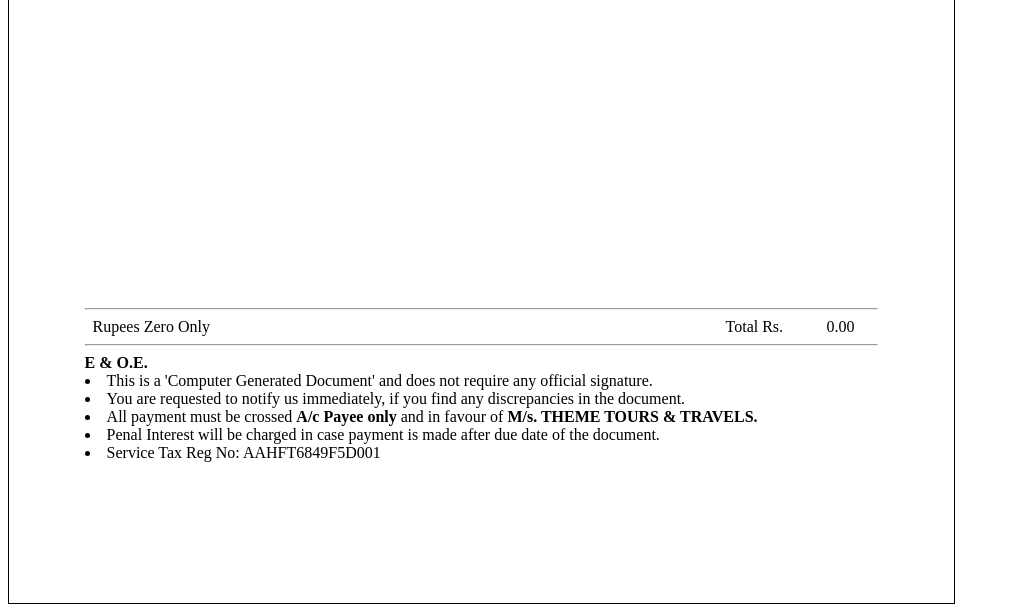
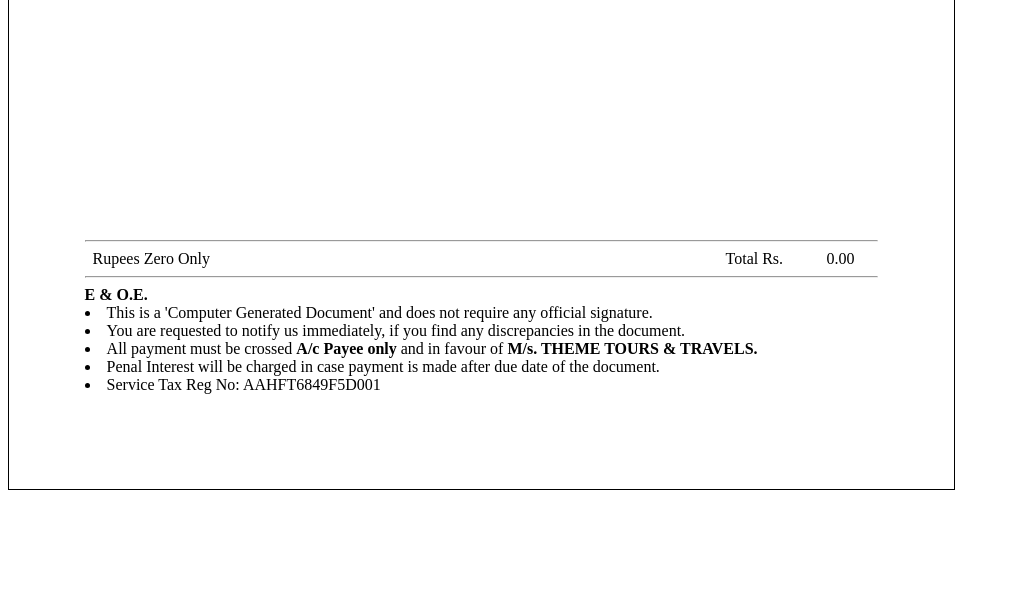
Before and after one commit to jileshl/themetours, a Django app: page /print/airsales/2 in a window 1280 px wide. Shown: the part 729-1339 px from the top of the page, without its empty margins (0-1010 px from the left). After the commit the page ends 1219 px from the top, so only its background shows below. Run offline with Django 3.2, Linux system fonts and the light colour scheme; data comes from the database, SQL or seed files in the repository; parts of the project's set-up code (start-up, migrations or seed data) failed here and were passed over.

Commit message:
Decreasing the height of the page a bit

```diff
--- a/templates/themetours/print_airsales2.html
+++ b/templates/themetours/print_airsales2.html
@@ -3,7 +3,7 @@
     body {
 	display:block;
 	font-size: 12pt;
-	height: 350mm;
+	height: 320mm;
 	width: 250mm;
     }
 
```
